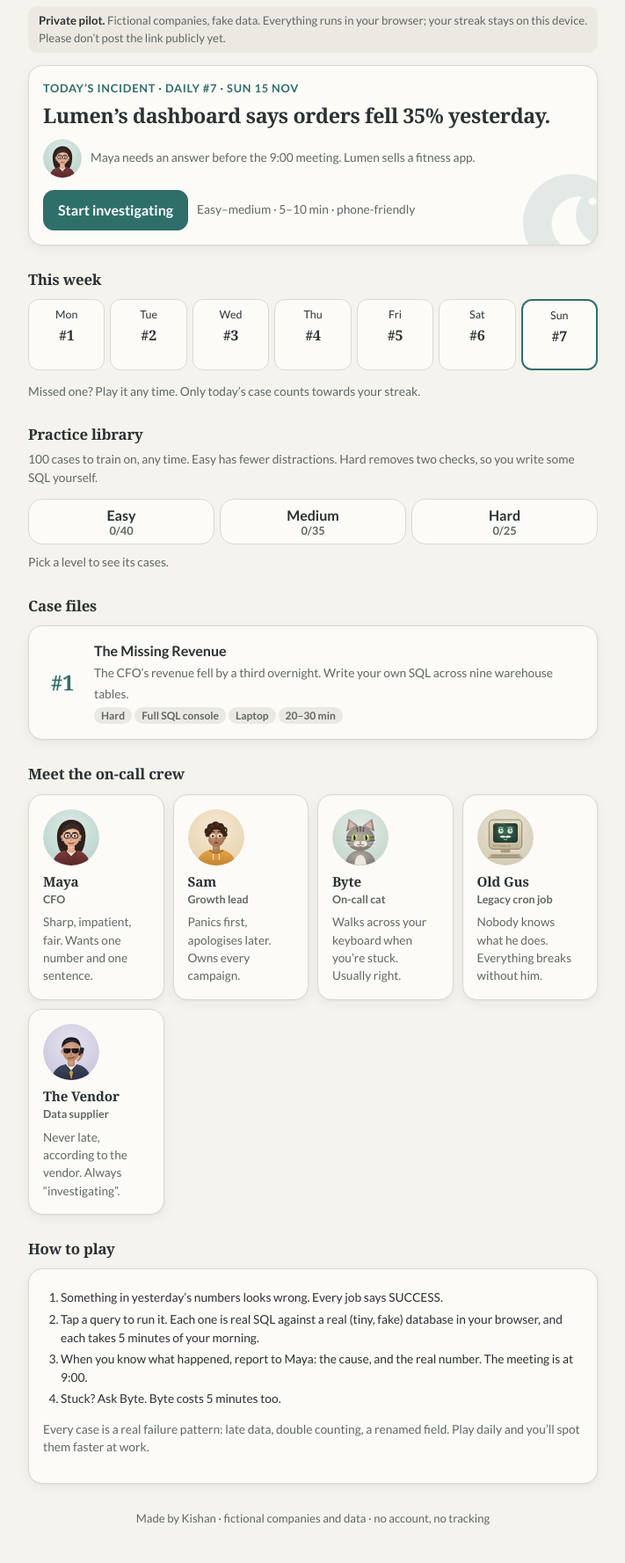
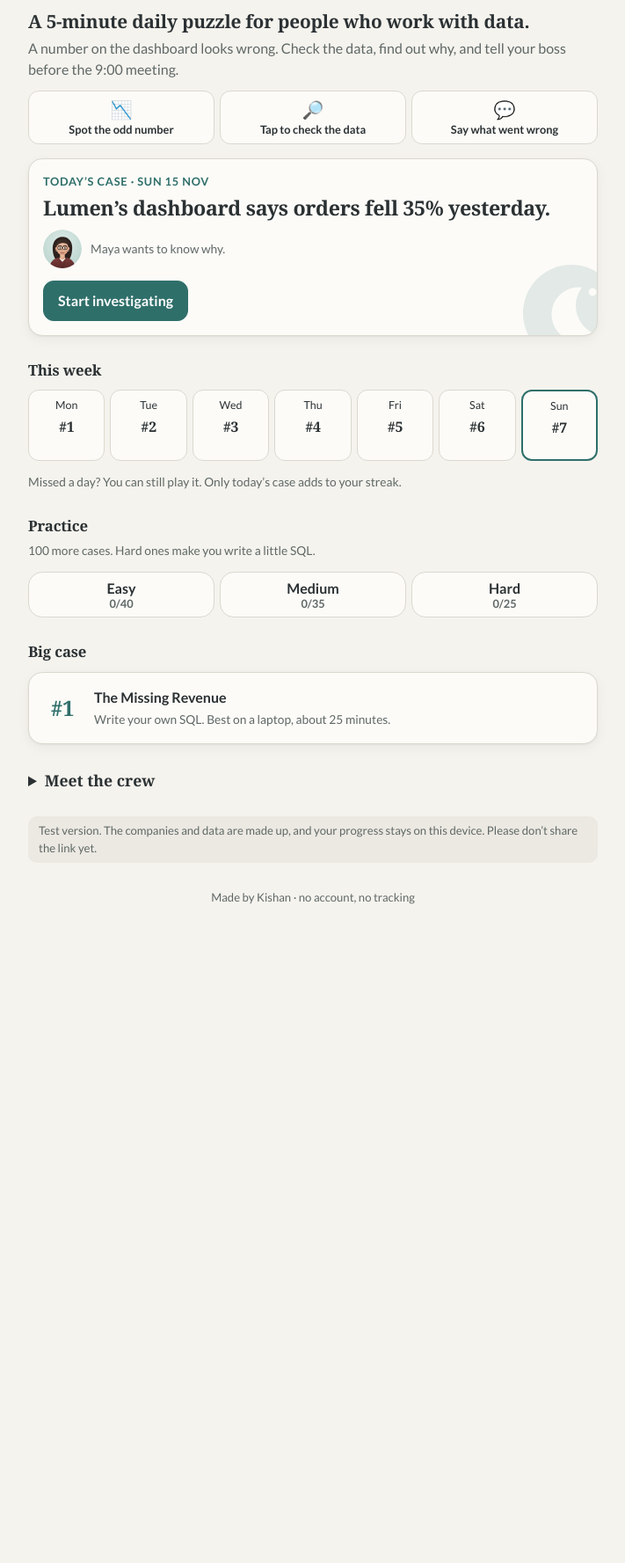
Before and after one commit to Kishanr7/3am-incident, a plain HTML site: page site/index.html in a window 1280 px wide. Shown: the part 61-1838 px from the top of the page at 88% size, without its empty margins (284-995 px from the left). After the commit the page ends 1132 px from the top, so only its background shows below. Drawn offline with nearby package versions, Linux system fonts and the light colour scheme; a web font is replaced by a local one.

Commit message:
Home: explain the game in plain words, cut text, fold the crew
Friend feedback: too much information on the home page, and it never says
simply what the game is. Home now opens with a one-line explainer and three
steps, a shorter today card, shorter practice text, one-line big case, the crew
folded away and the old How-to-play removed. Each case starts with a
'Your job' line. Fixes titles like 'Lumen: Lumen lost...' on timezone cases.

Co-Authored-By: Claude Opus 5.5 <noreply@anthropic.com>

```diff
--- a/site/assets/app.css
+++ b/site/assets/app.css
@@ -44,7 +44,16 @@ button{font:inherit;color:inherit}
 .back{text-decoration:none;color:var(--mute);font-size:1.3rem;padding:2px 6px;margin-left:-6px}
 .pill{display:inline-flex;align-items:center;gap:5px;background:var(--surface);border:1px solid var(--line);border-radius:999px;padding:4px 11px;font-size:.88rem;font-weight:600;white-space:nowrap}
 button.pill{cursor:pointer}
-.pilot{font-size:.82rem;color:var(--mute);background:var(--surface-2);border-radius:10px;padding:7px 12px;margin:0 0 14px}
+.pilot{font-size:.82rem;color:var(--mute);background:var(--surface-2);border-radius:10px;padding:7px 12px;margin:22px 0 0}
+.intro{margin:4px 0 16px}
+.intro p{margin:0 0 6px;color:var(--mute)}
+.intro .lead{font-family:var(--display);font-variation-settings:"SOFT" 100;font-weight:600;font-size:1.3rem;line-height:1.25;color:var(--ink);letter-spacing:-.01em}
+.steps{list-style:none;padding:0;margin:12px 0 0;display:grid;grid-template-columns:repeat(3,1fr);gap:6px}
+.steps li{background:var(--surface);border:1px solid var(--line);border-radius:12px;padding:8px 6px;font-size:.8rem;font-weight:700;text-align:center;line-height:1.25}
+.steps li span{display:block;font-size:1.25rem;margin-bottom:2px}
+.crew{margin-top:22px}
+.crew summary{cursor:pointer;font-family:var(--display);font-variation-settings:"SOFT" 100;font-weight:600;font-size:1.1rem;padding:6px 0}
+.crew .cast{margin-top:8px}
 .pilot b{color:var(--ink)}
 
 /* generic */
@@ -63,7 +72,7 @@ h2{font-size:1.05rem;margin:26px 0 10px;letter-spacing:-.01em}
 .hero{position:relative;overflow:hidden}
 .hero .kicker{font-size:.8rem;font-weight:700;text-transform:uppercase;letter-spacing:.06em;color:var(--accent)}
 .hero h1{font-size:1.45rem;line-height:1.25;margin:6px 0 4px;letter-spacing:-.015em}
-.hero .who{display:flex;gap:10px;align-items:center;margin:12px 0 14px}
+.hero .who{display:flex;gap:10px;align-items:center;margin:10px 0 14px}
 .av{width:44px;height:44px;flex:none;border-radius:50%;display:block}
 .av svg{width:100%;height:100%;display:block}
 .hero .moon{position:absolute;right:-26px;bottom:-30px;width:110px;height:110px;opacity:.12;pointer-events:none}
--- a/site/assets/app.js
+++ b/site/assets/app.js
@@ -85,49 +85,48 @@
           <button class="pill theme" id="themeBtn" aria-label="Switch light or dark mode">${themeIcon()}</button>
           <button class="pill" id="statsBtn" aria-label="Your stats. Current streak ${st.current}">🔥 ${st.current}</button>
         </div>
-        <p class="pilot"><b>Private pilot.</b> Fictional companies, fake data. Everything runs in your browser; your streak stays on this device. Please don’t post the link publicly yet.</p>
+
+        <section class="intro" aria-label="What is this?">
+          <p class="lead">A 5-minute daily puzzle for people who work with data.</p>
+          <p>A number on the dashboard looks wrong. Check the data, find out why, and tell your boss before the 9:00 meeting.</p>
+          <ol class="steps">
+            <li><span aria-hidden="true">📉</span>Spot the odd number</li>
+            <li><span aria-hidden="true">🔎</span>Tap to check the data</li>
+            <li><span aria-hidden="true">💬</span>Say what went wrong</li>
+          </ol>
+        </section>
 
         <section class="card hero" aria-labelledby="todayTitle">
           <div class="moon">${MOON}</div>
-          <div class="kicker">Today’s incident · Daily #${c.no} · ${U.fmtDay(t)}</div>
+          <div class="kicker">Today’s case · ${U.fmtDay(t)}</div>
           <h1 id="todayTitle">${esc(c.teaser)}</h1>
-          <div class="who">${av(c.reporter)}<span class="small muted">${esc(CAST[c.reporter].name)} needs an answer before the 9:00 meeting. ${esc(c.co.name)} sells ${esc(c.co.what)}.</span></div>
-          <div class="row"><a class="btn primary" href="#/daily/${t}">${btn}</a><span class="small muted">Easy–medium · 5–10 min · phone-friendly</span></div>
+          <div class="who">${av(c.reporter)}<span class="small muted">${esc(CAST[c.reporter].name)} wants to know why.</span></div>
+          <a class="btn primary" href="#/daily/${t}">${btn}</a>
         </section>
 
         ${installCard()}
         <h2>This week</h2>
         <nav class="week" aria-label="This week’s daily cases">${week}</nav>
-        <p class="small muted">Missed one? Play it any time. Only today’s case counts towards your streak.</p>
+        <p class="small muted">Missed a day? You can still play it. Only today’s case adds to your streak.</p>
 
-        <h2 id="practice">Practice library</h2>
-        <p class="small muted" style="margin-top:-4px">100 cases to train on, any time. Easy has fewer distractions. Hard removes two checks, so you write some SQL yourself.</p>
+        <h2 id="practice">Practice</h2>
+        <p class="small muted" style="margin-top:-4px">100 more cases. Hard ones make you write a little SQL.</p>
         <div class="tabs" aria-label="Difficulty">${['easy', 'medium', 'hard'].map((l) => `<button class="tab" data-l="${l}" aria-expanded="${l === lvl}" aria-controls="lib">${LEVEL_NAME[l]} <span class="muted">${done[l]}/${TAI.LEVELS[l][1] - TAI.LEVELS[l][0] + 1}</span></button>`).join('')}</div>
-        ${lvl ? `<nav class="lib" id="lib" aria-label="${LEVEL_NAME[lvl]} practice cases">${lib}</nav>` : '<p class="small muted" id="lib" style="margin:0">Pick a level to see its cases.</p>'}
+        ${lvl ? `<nav class="lib" id="lib" aria-label="${LEVEL_NAME[lvl]} practice cases">${lib}</nav>` : ''}
 
-        <h2>Case files</h2>
-        <div class="files">
-          <a class="card file" href="case-1/">
-            <span class="num">#1</span>
-            <span><b>The Missing Revenue</b><br><span class="small muted">The CFO’s revenue fell by a third overnight. Write your own SQL across nine warehouse tables.</span><br>
-            <span class="tag">Hard</span> <span class="tag">Full SQL console</span> <span class="tag">Laptop</span> <span class="tag">20–30 min</span></span>
-          </a>
-        </div>
+        <h2>Big case</h2>
+        <a class="card file" href="case-1/">
+          <span class="num">#1</span>
+          <span><b>The Missing Revenue</b><br><span class="small muted">Write your own SQL. Best on a laptop, about 25 minutes.</span></span>
+        </a>
 
-        <h2>Meet the on-call crew</h2>
-        <div class="cast">${cast}</div>
+        <details class="crew">
+          <summary>Meet the crew</summary>
+          <div class="cast">${cast}</div>
+        </details>
 
-        <h2>How to play</h2>
-        <div class="card how small">
-          <ol>
-            <li>Something in ${'yesterday’s'} numbers looks wrong. Every job says SUCCESS.</li>
-            <li>Tap a query to run it. Each one is real SQL against a real (tiny, fake) database in your browser, and each takes 5 minutes of your morning.</li>
-            <li>When you know what happened, report to Maya: the cause, and the real number. The meeting is at 9:00.</li>
-            <li>Stuck? Ask Byte. Byte costs 5 minutes too.</li>
-          </ol>
-          <p class="muted">Every case is a real failure pattern: late data, double counting, a renamed field. Play daily and you’ll spot them faster at work.</p>
-        </div>
-        <footer>Made by Kishan · fictional companies and data · no account, no tracking</footer>
+        <p class="pilot">Test version. The companies and data are made up, and your progress stays on this device. Please don’t share the link yet.</p>
+        <footer>Made by Kishan · no account, no tracking</footer>
       </div>`;
     document.getElementById('statsBtn').onclick = () => showStats();
     document.querySelectorAll('.tab').forEach((b) => { b.onclick = () => { const open = b.getAttribute('aria-expanded') === 'true'; openLevel = open ? '' : b.dataset.l; const y = scrollY; renderHome(); scrollTo(0, y); const t2 = document.querySelector('.tab[data-l="' + b.dataset.l + '"]'); if (t2) t2.focus(); }; });
@@ -234,9 +233,9 @@
     app.innerHTML = `
       <div class="wrap">
         <div class="top"><a class="back" href="#/" aria-label="Home">←</a><a class="logo" href="#/">${MOON}<span>3 a.m. Incident</span></a><button class="pill theme" id="themeBtn" aria-label="Switch light or dark mode">${themeIcon()}</button></div>
-        <div class="case-head"><span class="kicker">${esc(S.label)}${S.daily ? ' · ' + U.fmtDay(c.date) : ''}</span><h1>${esc(c.co.name)}: ${esc(c.teaser.replace(c.co.name + '’s ', '').replace(/^./, (x) => x.toUpperCase()))}</h1></div>
+        <div class="case-head"><span class="kicker">${esc(S.label)}${S.daily ? ' · ' + U.fmtDay(c.date) : ''}</span><h1>${esc(c.teaser.startsWith(c.co.name + ' ') ? c.teaser : c.co.name + ': ' + c.teaser.replace(c.co.name + '’s ', '').replace(/^./, (x) => x.toUpperCase()))}</h1></div>
         ${c.hardNote ? `<p class="scene small"><b>${esc(c.hardNote)}</b></p>` : ''}
-        <p class="scene small muted">📍 Your kitchen, 08:14. Coffee: half made. Phone: 3 unread in #incident-${esc(c.co.name.toLowerCase())}.</p>
+        <p class="scene small"><b>Your job:</b> find out why the number is wrong, then tap <b>Report</b>. Each check takes 5 minutes, and the meeting is at 9:00.</p>
         <div class="chat" aria-label="Incident channel">${intro}</div>
         <div class="feed" id="feed" aria-live="polite"></div>
 
--- a/site/sw.js
+++ b/site/sw.js
@@ -1,7 +1,7 @@
 /* 3 a.m. Incident service worker: lets the game install to a home screen and run offline.
    Own files: network first (so updates arrive), cache as the offline fallback.
    The SQL engine from cdnjs: cache first (its URL is versioned and never changes). */
-const VERSION = 'tai-v5';
+const VERSION = 'tai-v6';
 const CORE = ['./', 'index.html', 'assets/app.css', 'assets/engine.js', 'assets/cases.js', 'assets/cases2.js', 'assets/cast.js', 'assets/app.js',
   'manifest.webmanifest', 'icons/icon-192.png', 'icons/icon-512.png', 'icons/apple-touch-icon.png', 'case-1/'];
 const CDN = 'https://cdnjs.cloudflare.com/ajax/libs/sql.js/1.10.3/';
```
